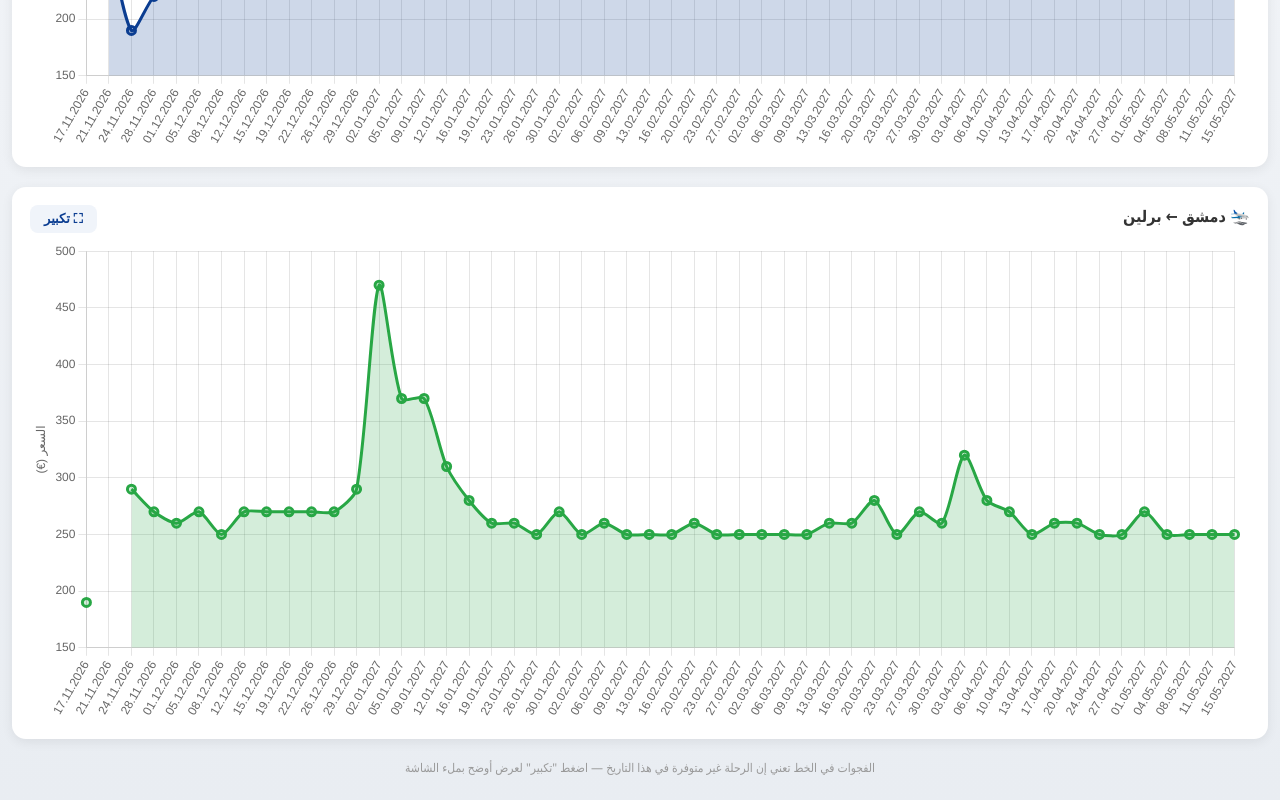
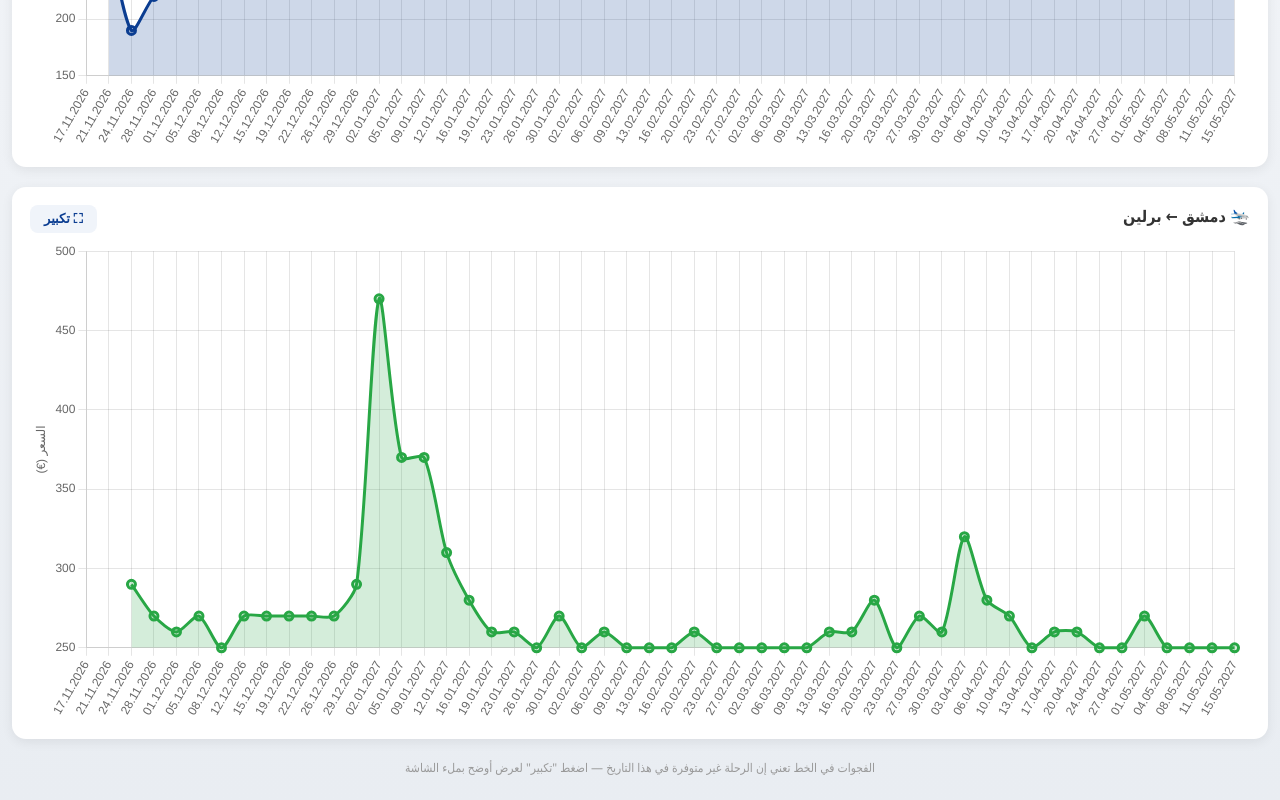
Before and after one commit to norobbc-wq/booking_2, a plain HTML site: page chart.html in a window 1280 px wide. Shown: the part 521-1321 px from the top of the page. Drawn offline with nearby package versions, Linux system fonts and the light colour scheme.

Commit message:
تحديث الأسعار الحية

```diff
--- a/data.json
+++ b/data.json
@@ -1,5 +1,5 @@
 {
-  "generated_at": "2026-11-16 16:19",
+  "generated_at": "2026-11-17 01:06",
   "outbound": [
     {
       "date": "2026-11-17",
@@ -371,8 +371,8 @@
       "date": "2026-11-17",
       "date_display": "17.11.2026",
       "day": "الثلاثاء",
-      "price": 190.0,
-      "flight_no": "SR125"
+      "price": null,
+      "flight_no": null
     },
     {
       "date": "2026-11-21",
```
Also changed, not shown: index.html (+2 -2 lines).
